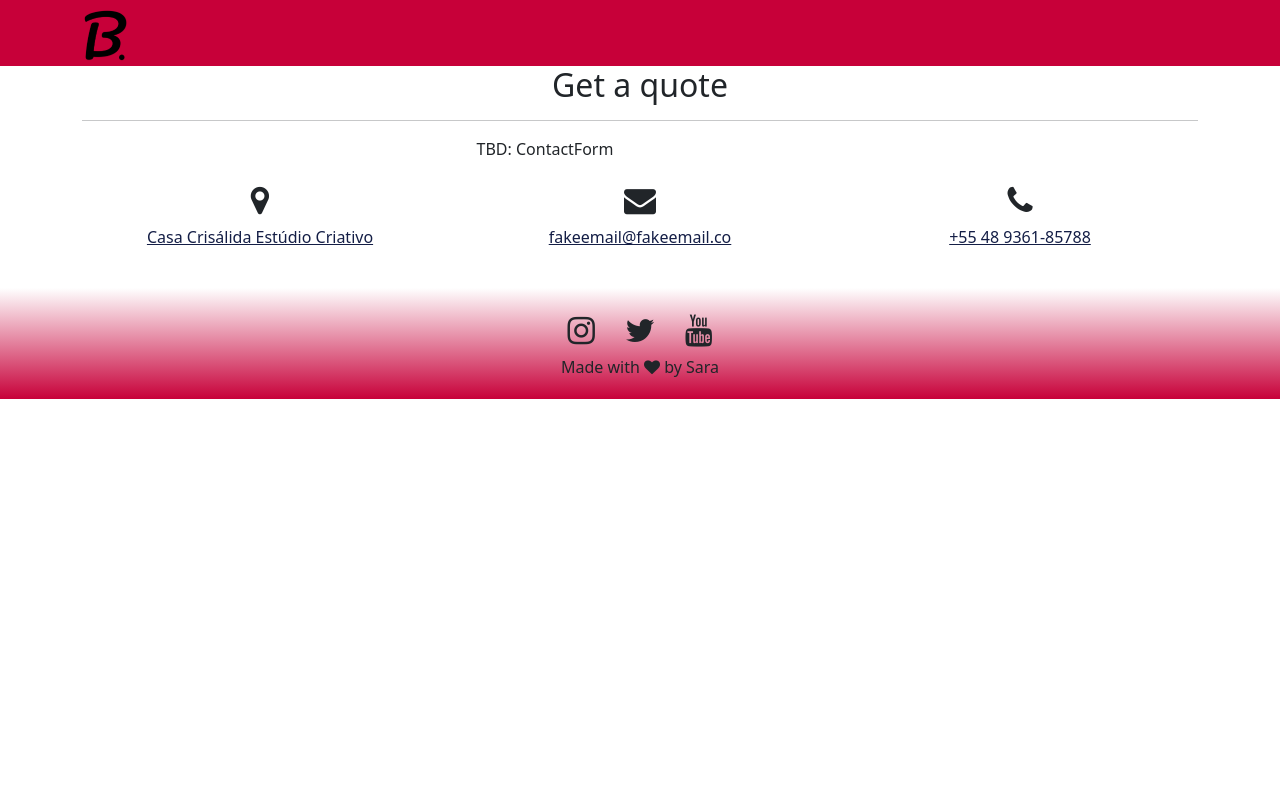
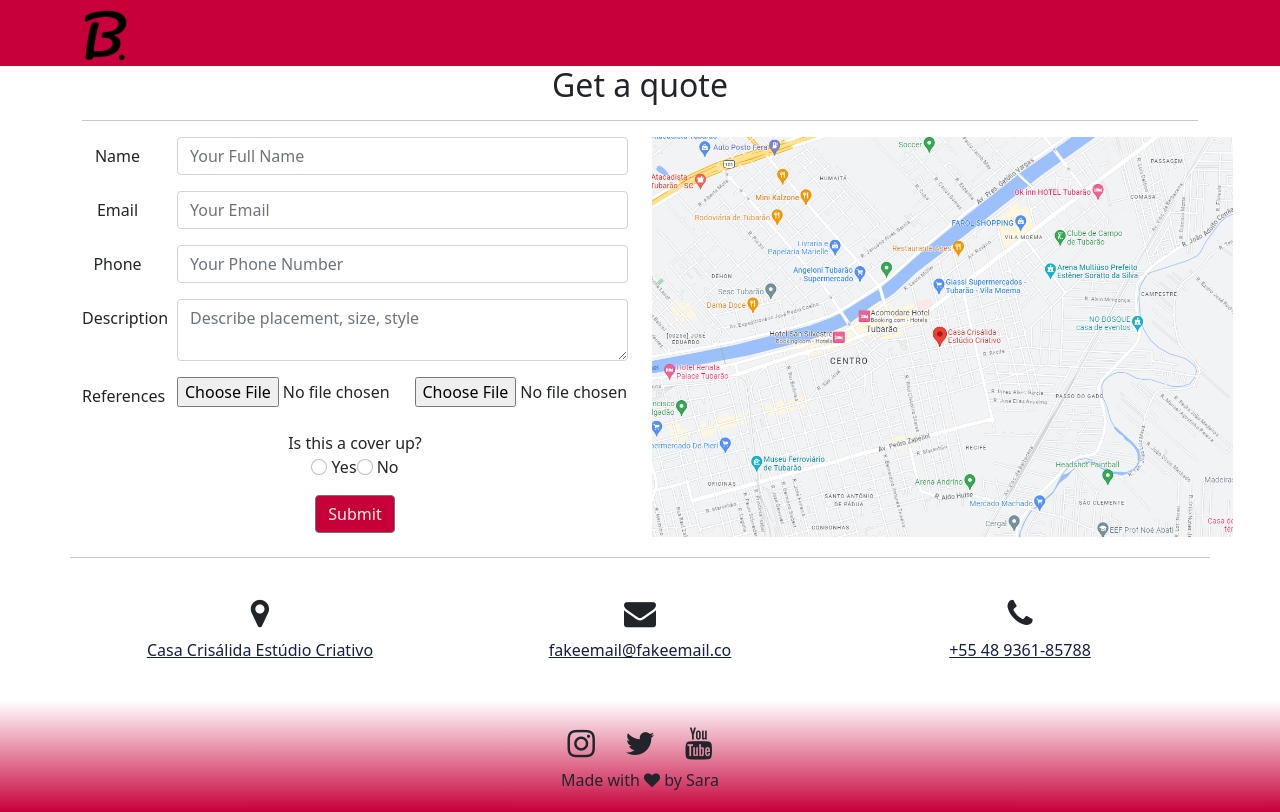
Before and after one commit to sarazcox/brunnasportfolio, a React (Create React App) app: page / in a window 1280 px wide. Built offline with nearby package versions, Linux system fonts and the light colour scheme.

Commit message:
contact form, contact me

```diff
--- a/src/App.css
+++ b/src/App.css
@@ -7,6 +7,12 @@
   pointer-events: none;
   float: left;
 }
+
+.map {
+  height: 400px;
+}
+
+
 
 @media (prefers-reduced-motion: no-preference) {
   .logo {
--- /dev/null
+++ b/src/components/ContactForm.js
@@ -0,0 +1,129 @@
+import React from "react";
+import { Formik, Field, Form, ErrorMessage } from "formik";
+import { Button, FormGroup, Label, Input, Col } from "reactstrap";
+
+
+const ContactForm = () => {
+  const handleSubmit = (values, { resetForm }) => {
+    // You can handle the form submission here, e.g., send data to a server
+    console.log("Form submitted:", values);
+    resetForm();
+  };
+
+  return (
+    <Formik
+      initialValues={{
+        name: "",
+        email: "",
+        phoneNum: "",
+        description: "",
+        coverUp: "",
+        references: "",
+      }}
+      onSubmit={handleSubmit}
+    >
+      {() => (
+        <Form>
+          <FormGroup row>
+            <Label htmlFor="name" md="2">
+              Name
+            </Label>
+            <Col md="10">
+              <Field
+                type="text"
+                name="name"
+                id="name"
+                as={Input}
+                placeholder="Your Full Name"
+              />
+            </Col>
+          </FormGroup>
+          <FormGroup row>
+            <Label htmlFor="email" md="2">
+              Email
+            </Label>
+            <Col md="10">
+              <Field
+                type="email"
+                name="email"
+                id="email"
+                as={Input}
+                placeholder="Your Email"
+              />
+            </Col>
+          </FormGroup>
+          <FormGroup row>
+            <Label htmlFor="phoneNum" md="2">
+              Phone
+            </Label>
+            <Col md="10">
+              <Field
+                type="phone"
+                name="phone"
+                id="phone"
+                as={Input}
+                placeholder="Your Phone Number"
+              />
+            </Col>
+          </FormGroup>
+          <FormGroup row>
+            <Label htmlFor="description" md="2">
+              Description
+            </Label>
+            <Col md="10">
+              <Field
+                type="textarea"
+                name="description"
+                id="description"
+                as={Input}
+                placeholder="Describe placement, size, style  "
+              />
+            </Col>
+          </FormGroup>
+          <FormGroup row>
+            <Label htmlFor="references" md="2">
+              References
+            </Label>
+            <Col md="5">
+            <input type="file" name="photo" accept="image/*" />
+            </Col>
+            <Col md="5">
+            <input type="file" name="photo" accept="image/*" />
+            </Col>
+
+          </FormGroup>
+          <FormGroup row>
+            <Label check >
+              Is this a cover up?
+              <div>
+                <Label check>
+                  <Field
+                    type="radio"
+                    name="coverUp"
+                    value="yes"
+                    className="form-check-input"
+                  />
+                  {' Yes  '}
+                </Label>
+                <Label check>
+                  <Field
+                    type="radio"
+                    name="coverUp"
+                    value="no"
+                    className="form-check-input"
+                  />
+                  {' No '}
+                </Label>
+              </div>
+            </Label>
+          </FormGroup>
+          <Button type="submit" style={{ backgroundColor: "#C70039", color: "#FFF5E0" }}>
+            Submit
+          </Button>
+        </Form>
+      )}
+    </Formik>
+  );
+};
+
+export default ContactForm;
--- a/src/components/ContactMe.js
+++ b/src/components/ContactMe.js
@@ -1,5 +1,7 @@
 import React from "react";
 import { Container, Col, Row } from "reactstrap";
+import ContactForm from "./ContactForm";
+import map from "../app/assets/img/Map.PNG";
 
 const ContactMe = () => {
   return (
@@ -9,22 +11,19 @@ const ContactMe = () => {
           <h2>Get a quote</h2>
           <hr />
         </Col>
-        <Col md="10">TBD: ContactForm</Col>
+        <Col md="6"><ContactForm /><br /></Col>
+        <Col md="6">
+        {/* Map api */}
+        <img className="map" src={map} alt="google maps location" />
+        </Col>
+        <hr />
       </Row>
       <br />
-      <Row>
-        <Col>
-          <i className="fa fa-map-marker fa-2x" aria-hidden="true"></i>
-        </Col>
-        <Col>
-          <i className="fa fa-envelope fa-2x" aria-hidden="true"></i>
-        </Col>
-        <Col>
-          <i className="fa fa-phone fa-2x" aria-hidden="true"></i>
-        </Col>
-      </Row>
+
       <Row className="row-content align-items-center">
         <Col md="4">
+        <i className="fa fa-map-marker fa-2x" aria-hidden="true"></i>
+        <br />
           <a
             role="button"
             className="btn btn-link"
@@ -35,6 +34,8 @@ const ContactMe = () => {
           </a>
         </Col>
         <Col md="4">
+        <i className="fa fa-envelope fa-2x" aria-hidden="true"></i>
+        <br />
           <a
             role="button"
             className="btn btn-link"
@@ -45,6 +46,8 @@ const ContactMe = () => {
           </a>
         </Col>
         <Col md="4">
+        <i className="fa fa-phone fa-2x" aria-hidden="true"></i>
+        <br />
           <a
             role="button"
             className="btn btn-link"
```
Also changed, not shown: src/app/assets/img/Map.PNG (added).
